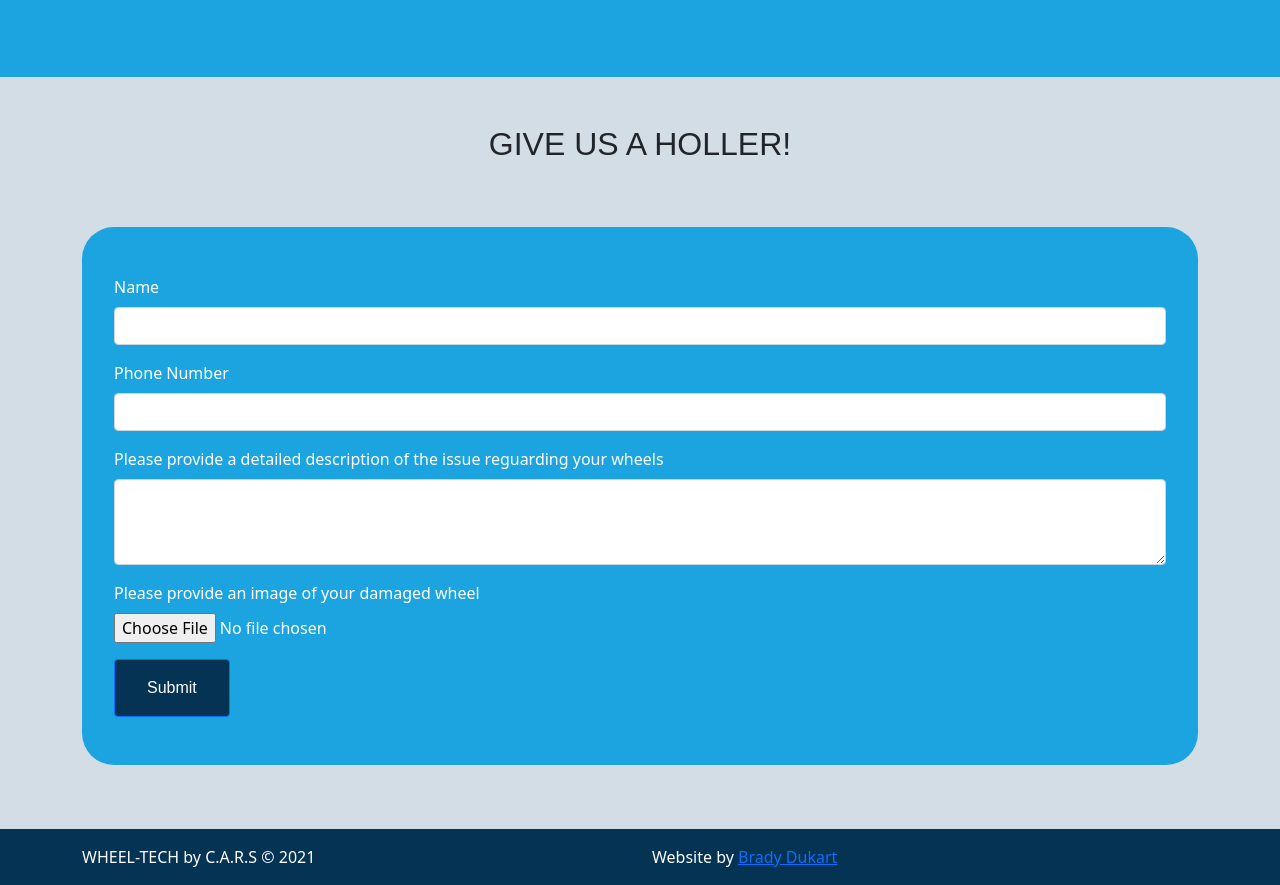
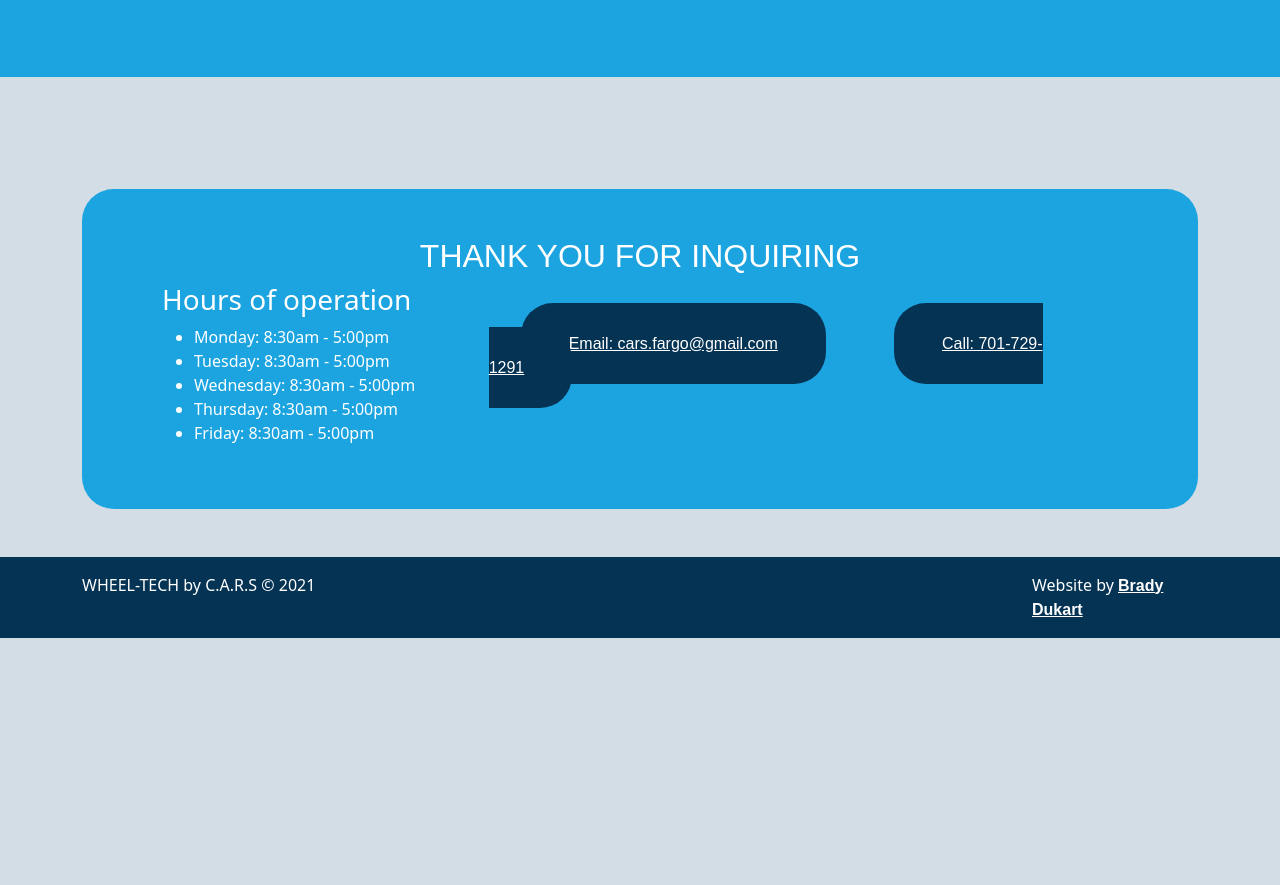
Before and after one commit to dukartbr/wheeltech, a plain HTML site: page index.html in a window 1280 px wide. Shown: the part 1839-2724 px from the top of the page. After the commit the page ends 2477 px from the top, so only its background shows below. Drawn offline with nearby package versions, Linux system fonts and the light colour scheme; files whose address does not match are found by name; a web font is replaced by a local one.

Commit message:
updates contact form

```diff
--- a/index.html
+++ b/index.html
@@ -169,7 +169,7 @@ emailjs.init("user_cIq3t5Q3tcSBm2K1gdPU1");
         </div>
       </div>
     </div>
-    <div class="contact-form-container">
+    <!-- <div class="contact-form-container">
       <div class="container">
         <h2 class="contact-form-title">Give us a holler!</h2>
         <form class="contact-form" id="contact-form">
@@ -192,15 +192,41 @@ emailjs.init("user_cIq3t5Q3tcSBm2K1gdPU1");
             <input type="file" name="my_file">
           </div>
           <button type="submit" class="btn btn-primary contact-submit">Submit</button>
-
         </form>
+      </div>
+    </div> -->
+    <div class="contact-form-container">
+      <div class="container">
+        <div class="contact-form">
+          <h2 class="contact-form-title">Thank you for inquiring</h2>
+          <div class="row">
+            <div class="col-4">
+              <h3>Hours of operation</h3>
+              <ul>
+                <li>Monday: 8:30am - 5:00pm</li>
+                <li>Tuesday: 8:30am - 5:00pm</li>
+                <li>Wednesday: 8:30am - 5:00pm</li>
+                <li>Thursday: 8:30am - 5:00pm</li>
+                <li>Friday: 8:30am - 5:00pm</li>
+              </ul>
+            </div>
+            <div class="col-8">
+              <div class="d-flex justify-content-center">
+                <div class="contact-form-button-container">
+                  <a href="mailto:cars.fargo@gmail.com" target="_blank">Email: cars.fargo@gmail.com</a>
+                  <a href="tel:7017291291" target="_blank">Call: 701-729-1291</a>
+                </div>
+              </div>
+            </div>
+          </div>
+        </div>
       </div>
     </div>
     <div class="footer">
       <div class="container">
         <div class="row">
-          <div class="col-6">WHEEL-TECH by C.A.R.S &copy; 2021</div>
-          <div class="col-6">Website by <a href="https://www.bradydukart.com" target="_blank">Brady Dukart</a></div>
+          <div class="col-10">WHEEL-TECH by C.A.R.S &copy; 2021</div>
+          <div class="col-2">Website by <a href="https://www.bradydukart.com" target="_blank" class="footer-link">Brady Dukart</a></div>
         </div>
       </div>
     </div>
--- a/style.css
+++ b/style.css
@@ -103,22 +103,31 @@ body {
   background-color: #1ba4e0;
   padding-top: 3rem;
   padding-bottom: 3rem;
-  padding-left: 2rem;
-  padding-right: 2rem;
+  padding-left: 5rem;
+  padding-right: 5rem;
   border-radius: 32px;
   color: white;
   margin-top: 4rem;
 }
 
-.contact-submit {
+.contact-form-button-container {
+  margin-top: 3rem;
+}
+
+.contact-form a {
   text-align: center;
   background-color: #053354;
   font-family: "Francois One", sans-serif;
-  padding-top: 1rem;
-  padding-bottom: 1rem;
-  padding-left: 2rem;
-  padding-right: 2rem;
+  padding-top: 2rem;
+  padding-bottom: 2rem;
+  padding-left: 3rem;
+  padding-right: 3rem;
   color: white;
+  margin-top: 2rem;
+  margin-bottom: 2rem;
+  margin-left: 2rem;
+  margin-right: 2rem;
+  border-radius: 32px;
 }
 
 .footer {
@@ -127,3 +136,9 @@ body {
   padding-bottom: 1rem;
   color: white;
 }
+
+.footer a {
+  color: white;
+  font-weight: bold;
+  font-family: "Francois One", sans-serif;
+}
```
